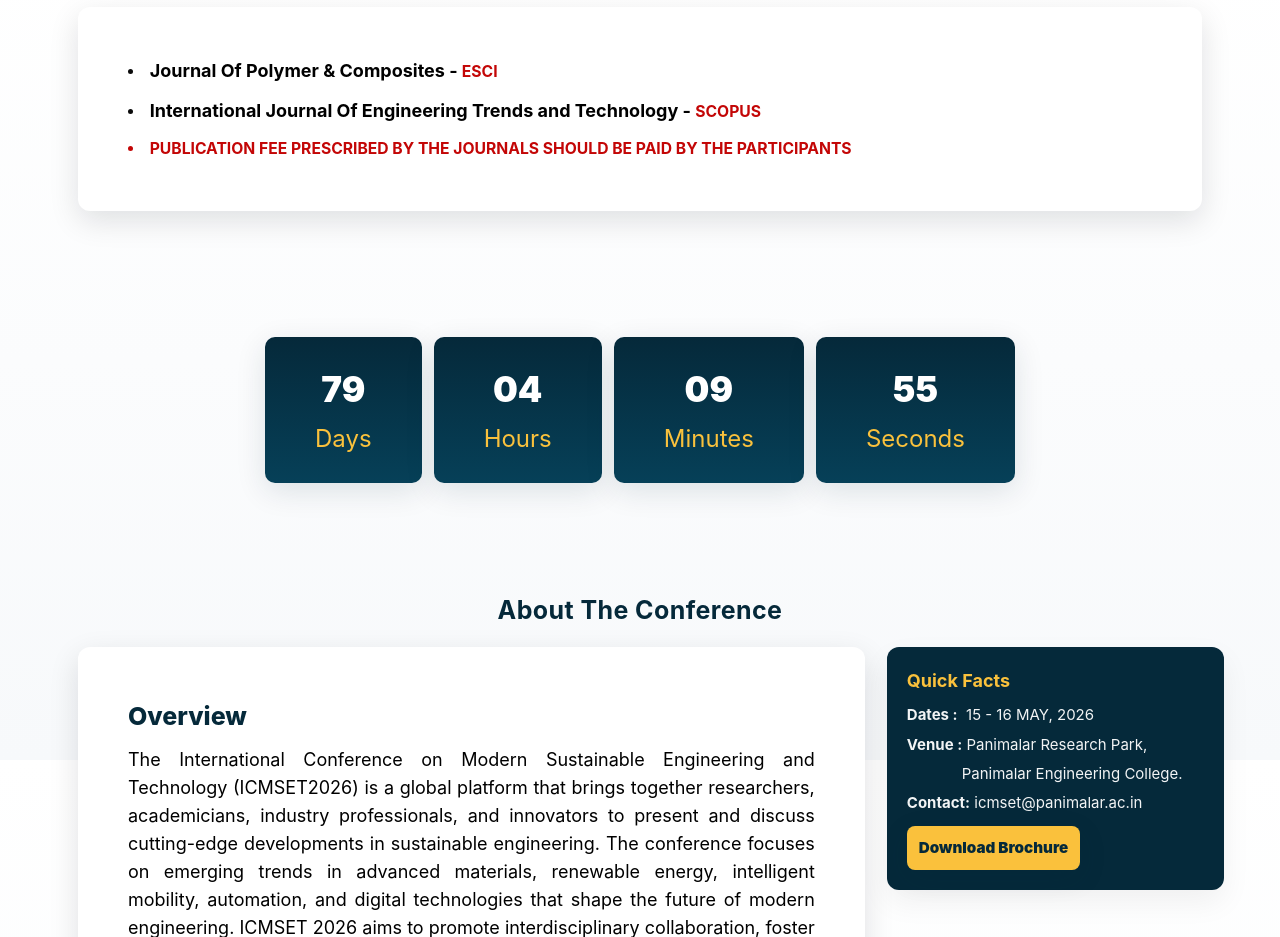
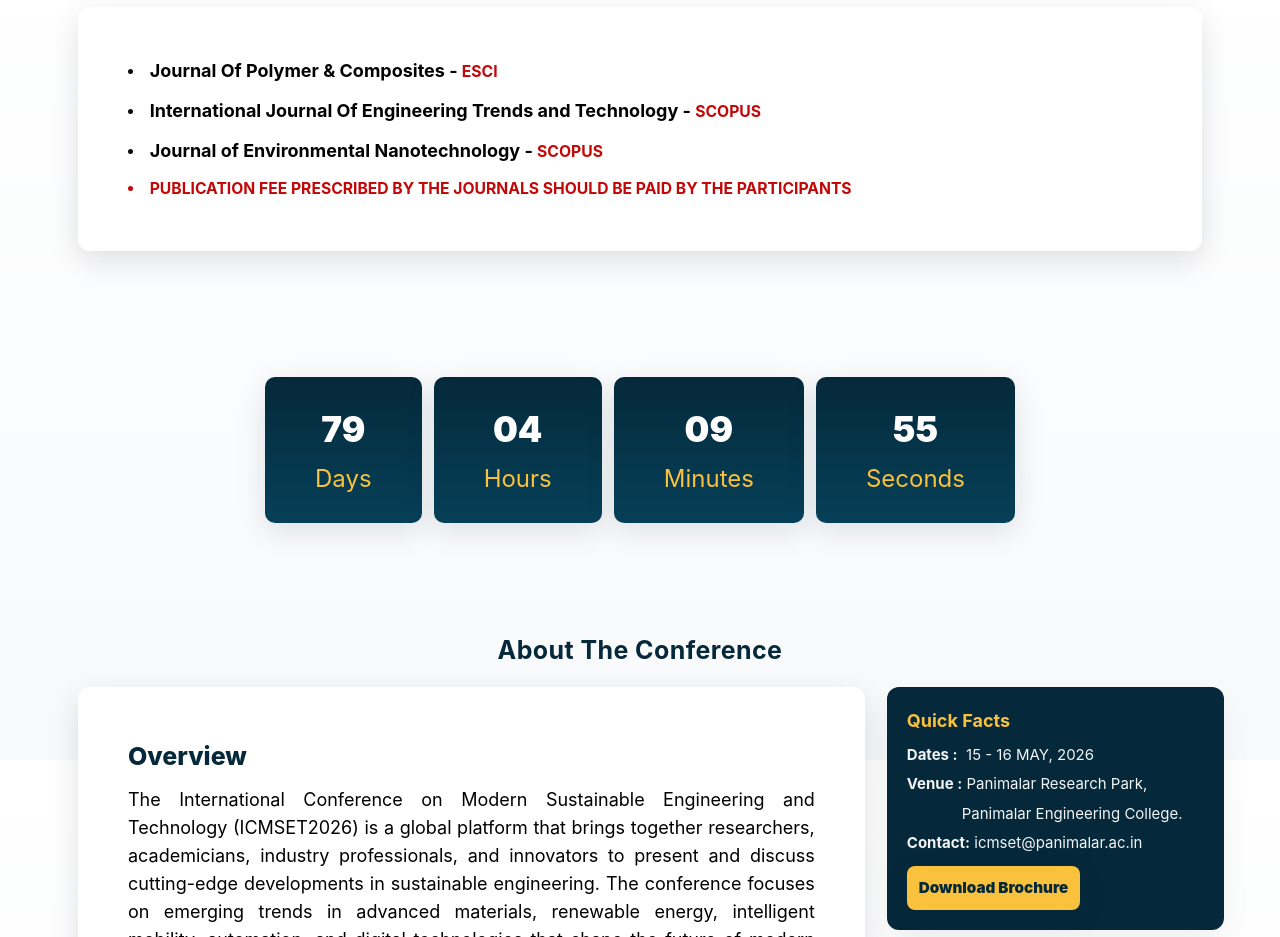
Before and after one commit to ICMSET/icmset, a plain HTML site: page index.html in a window 1280 px wide. Shown: the part 840-1777 px from the top of the page. Drawn offline with nearby package versions, Linux system fonts and the light colour scheme.

Commit message:
Add files via upload

```diff
--- a/index.html
+++ b/index.html
@@ -140,6 +140,14 @@
             target="_blank"
             style="color:black; font-size:18px; font-weight:700; text-decoration:none;">
               International Journal Of Engineering Trends and Technology - <a style="color: #c30606; font-weight:700;">SCOPUS</a>
+          </a>
+        </li>
+
+          <li style="margin:0 0 12px; text-align: justify;">
+          <a href="https://nanoient.org/journals/index.php/jent#google_vignette"
+            target="_blank"
+            style="color:black; font-size:18px; font-weight:700; text-decoration:none;">
+              Journal of Environmental Nanotechnology - <a style="color: #c30606; font-weight:700;">SCOPUS</a>
           </a>
         </li>
 
```
Also changed, not shown: publication.html (+1 -1 lines).
